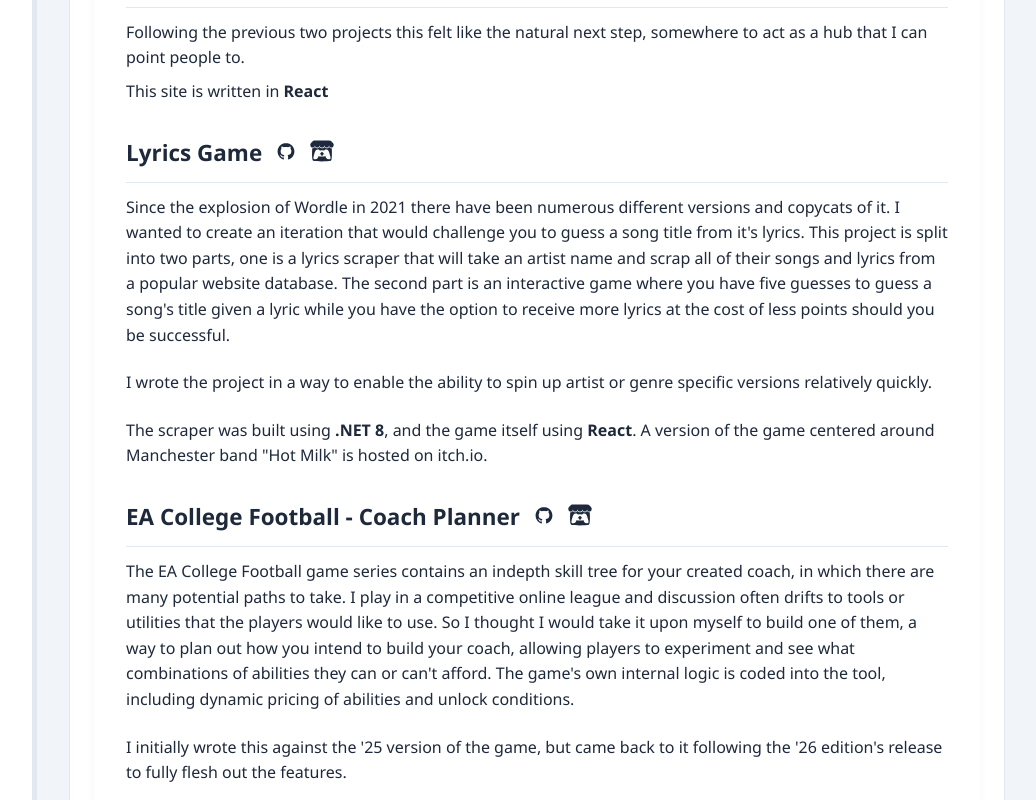
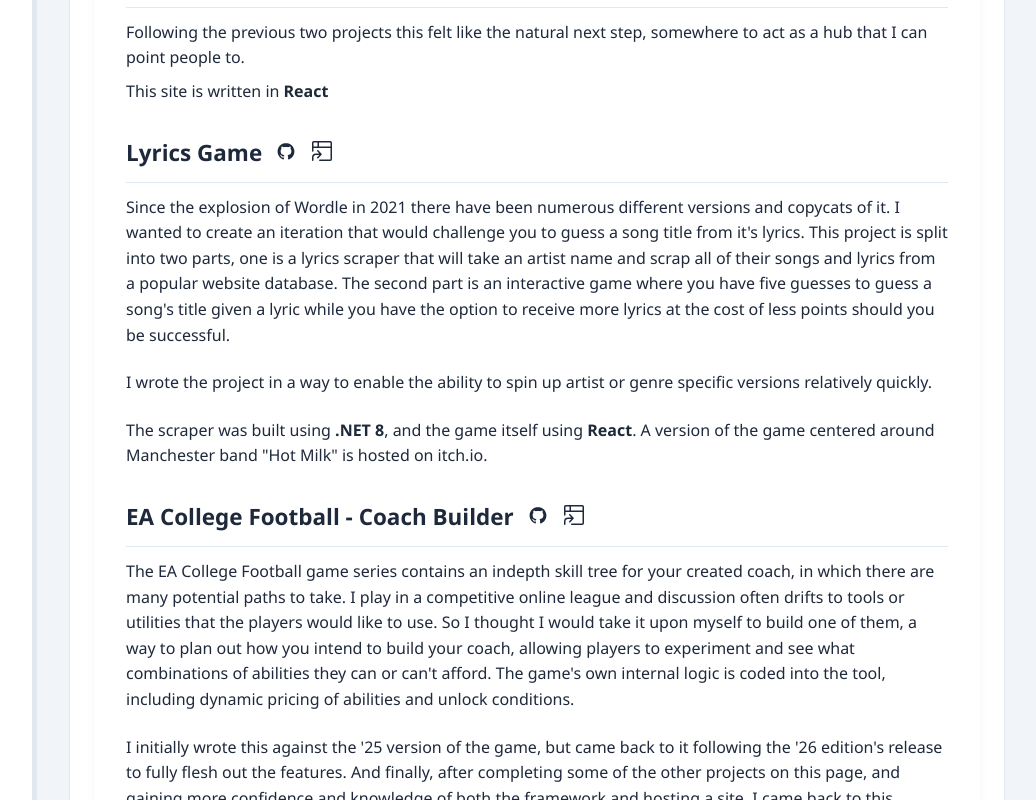
Before and after one commit to NanoRossi/PortfolioSite, a React (Create React App) app: page / in a window 1280 px wide. Shown: the part 1300-2100 px from the top of the page, without its empty margins (243-1279 px from the left). Built offline with nearby package versions, Linux system fonts and the light colour scheme.

Commit message:
Update CoachBuilder project information, change Itch deployment to generic deployment

```diff
--- a/src/components/ProjectHeader.js
+++ b/src/components/ProjectHeader.js
@@ -1,12 +1,12 @@
 import { DiGithubBadge } from 'react-icons/di';
-import { FaItchIo } from 'react-icons/fa';
+import { GoProjectSymlink } from "react-icons/go";
 
 const gitHubLabel = "GitHub Repo"
-const itchIoLabel = "Itch.io Deployment"
+const deploymentLabel = "Project Deployment"
 
-export default function ProjectHeader({ title, repoLink, itchIoLink }) {
+export default function ProjectHeader({ title, repoLink, hostingLink }) {
 
-    let isOnItch = (itchIoLink !== "");
+    let isDeployed = (hostingLink !== "");
 
     return (
         <div className="item-header">
@@ -22,15 +22,15 @@
                     className="github-icon">
                     <DiGithubBadge />
                 </a>
-                {isOnItch && <a
-                    key={itchIoLabel}
-                    aria-label={itchIoLabel}
-                    title={itchIoLabel}
+                {isDeployed && <a
+                    key={deploymentLabel}
+                    aria-label={deploymentLabel}
+                    title={deploymentLabel}
                     target="_blank"
                     rel="noopener noreferrer"
-                    href={itchIoLink}
+                    href={hostingLink}
                     className="github-icon">
-                    <FaItchIo />
+                    <GoProjectSymlink />
                 </a>}
             </div>
         </div>
--- a/src/components/Projects.js
+++ b/src/components/Projects.js
@@ -7,7 +7,7 @@
         <ProjectHeader
           title="Custom Discogs Dashboard"
           repoLink="https://github.com/NanoRossi/Custom-Discogs-Dashboard"
-          itchIoLink=""
+          hostingLink=""
         />
         <div className="item-details">
           <p>One of my hobbies outside of programming is music and I am a keen collector of Vinyl Records.</p>
@@ -26,7 +26,7 @@
         <ProjectHeader
           title="Portfolio Website"
           repoLink="https://github.com/NanoRossi/PortfolioSite"
-          itchIoLink=""
+          hostingLink=""
         />
         <div className="item-details">
           <p>Following the previous two projects this felt like the natural next step, somewhere to act as a hub that I can point people to.</p>
@@ -38,7 +38,7 @@
         <ProjectHeader
           title="Lyrics Game"
           repoLink="https://github.com/NanoRossi/LyricsGame"
-          itchIoLink="https://nanorossi.itch.io/hot-milk-lyric-guesser"
+          hostingLink="https://nanorossi.itch.io/hot-milk-lyric-guesser"
         />
         <p>Since the explosion of Wordle in 2021 there have been numerous different versions and copycats of it. I wanted to create an iteration that would challenge you to guess a song title from it's lyrics.
           This project is split into two parts, one is a lyrics scraper that will take an artist name and scrap all of their songs and lyrics from a popular website database.
@@ -52,9 +52,9 @@
 
       <div className="item-entry">
         <ProjectHeader
-          title="EA College Football - Coach Planner"
-          repoLink="https://github.com/NanoRossi/CFB-Coach-Planner"
-          itchIoLink="https://nanorossi.itch.io/cfb26coachplanner"
+          title="EA College Football - Coach Builder"
+          repoLink="https://github.com/NanoRossi/CFB-Coach-Builder"
+          hostingLink="https://www.cfb-coach-builder.com/"
         />
         <p>The EA College Football game series contains an indepth skill tree for your created coach, in which there are many potential paths to take.
           I play in a competitive online league and discussion often drifts to tools or utilities that the players would like to use.
@@ -62,7 +62,10 @@
           The game's own internal logic is coded into the tool, including dynamic pricing of abilities and unlock conditions.
         </p>
         <br></br>
-        <p>I initially wrote this against the '25 version of the game, but came back to it following the '26 edition's release to fully flesh out the features.</p>
+        <p>I initially wrote this against the '25 version of the game, but came back to it following the '26 edition's release to fully flesh out the features. And finally, after completing some of the other projects on this page,
+          and gaining more confidence and knowledge of both the framework and hosting a site, I came back to this project to fully flesh it out. Redesigning the UI, adding multiple new features, and spending a lot of time ensuring the
+          project was mobile friendly with responsive design.
+        </p>
         <br></br>
         <p>The tool is written in <b>React</b></p>
       </div>
```
